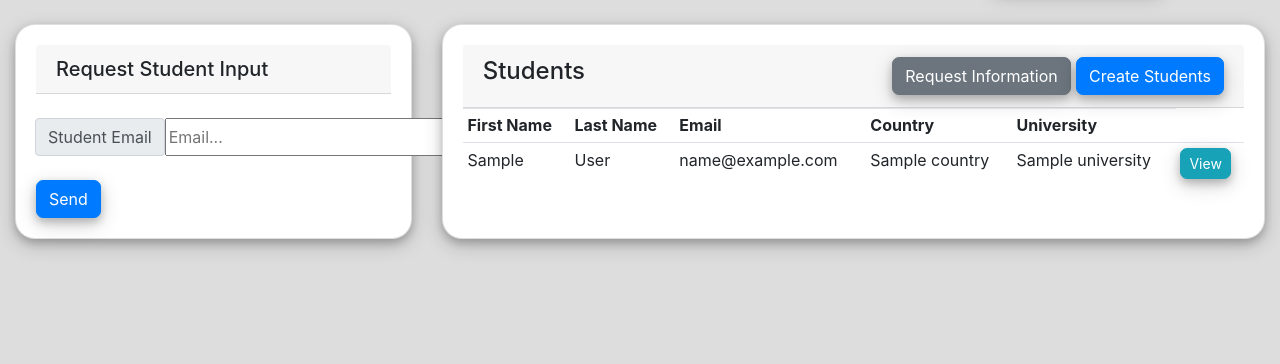
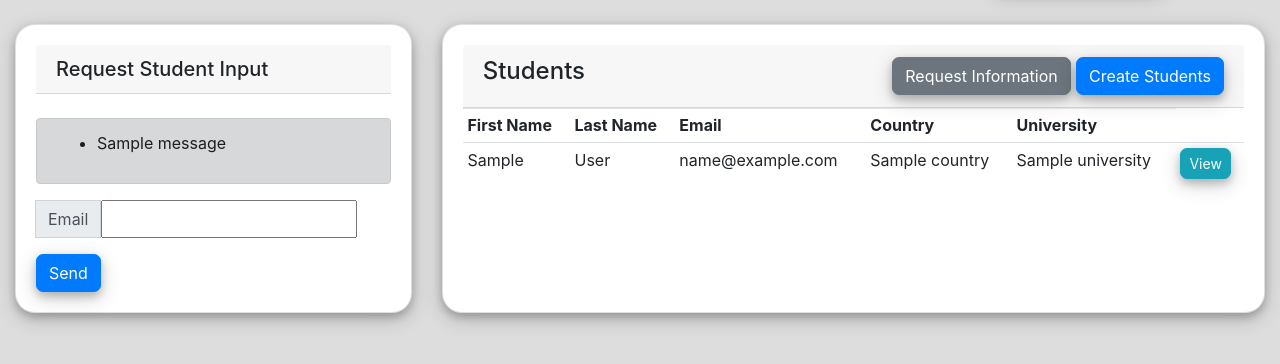
Before and after one commit to dnkelly97/pgscm, a Django app: template student/templates/send_email.html in a window 1280 px wide. Shown: the part 58-422 px from the top of the page. Run offline with Django 3.2, Linux system fonts and the light colour scheme; tables that the repository leaves empty hold one stand-in row (values such as "Sample post"); the template is opened without the code that fills it: values that come from a table or form of the project are taken from there, most other values are stand-ins (such as "Sample title", 1, 10 or a date in 2020); one stand-in notice (Sample message) is shown; data that the repository does not hold is empty; parts of the project's set-up code (start-up, migrations or seed data) failed here and were passed over; some libraries are stand-ins or nearby versions.

Commit message:
Modifying page that enables one to enter student email to be sent.

```diff
--- a/student/templates/send_email.html
+++ b/student/templates/send_email.html
@@ -6,12 +6,24 @@
 
 {% block content1 %}
     <h5 class="card-header">Request Student Input</h5><br>
+    {% if messages %}
+        <div class="alert alert-dark">
+            <ul class="messages-no-bullets">
+                {% for message in messages %}
+                <li> {{ message }} </li>
+                {% endfor %}
+            </ul>
+        </div>
+    {% endif %}
     <form method="POST">
+        {% csrf_token %}
+        <div class="input-group mb-3">
             <div class="input-group-append">
-                <span class="input-group-text">Student Email</span>
-                <input name="email" placeholder="Email..."  size="30">
-            </div><br>
-                <button id="create_student_submit_button" class="btn btn-primary" type="submit">Send</button>
+                <span class="input-group-text"> Email </span>
+            </div>
+            {{form.from_email}}
+        </div>
+        <button id="send_email_submit_button" class="btn btn-primary" type="submit">Send</button>
     </form>
 
 {% endblock %}
```
